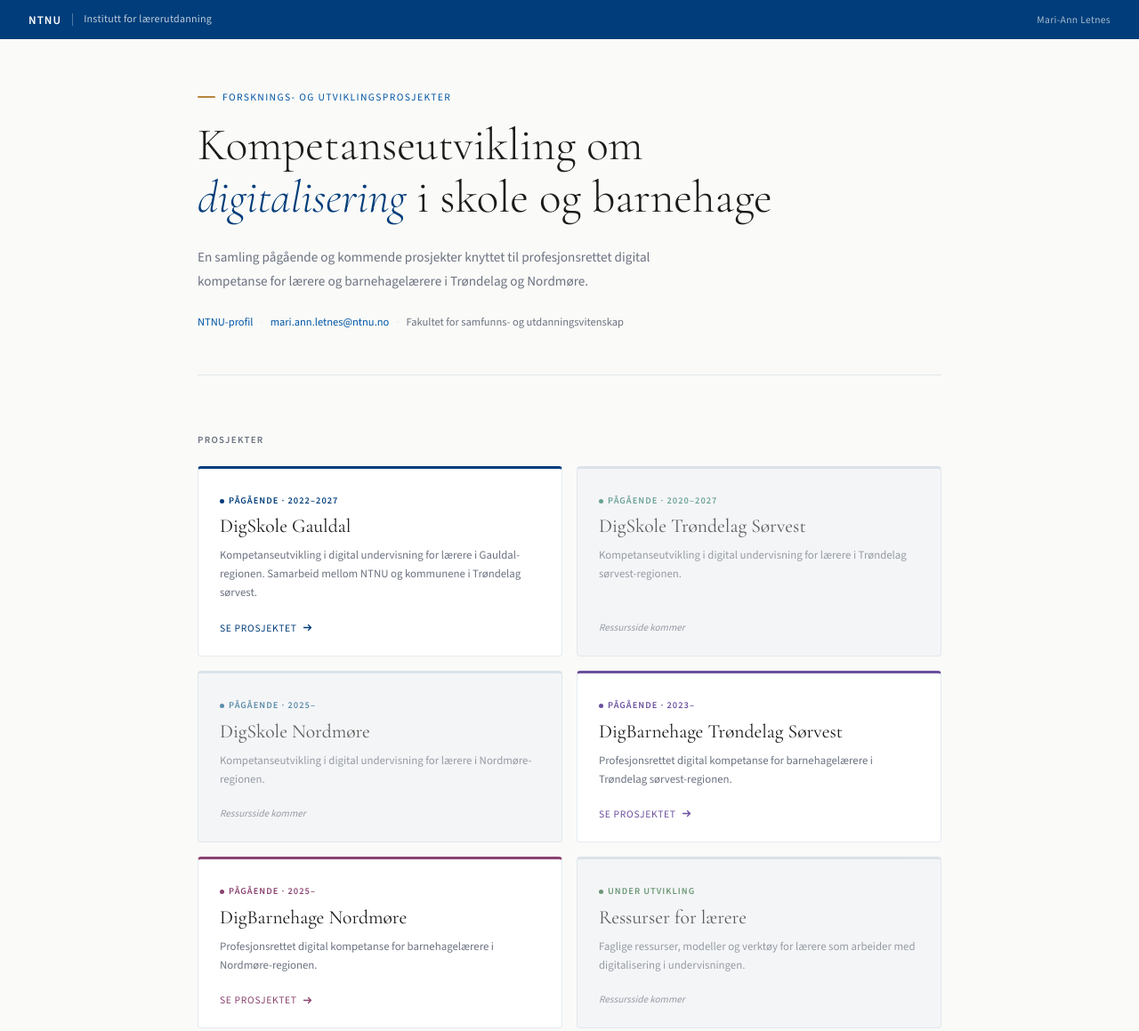
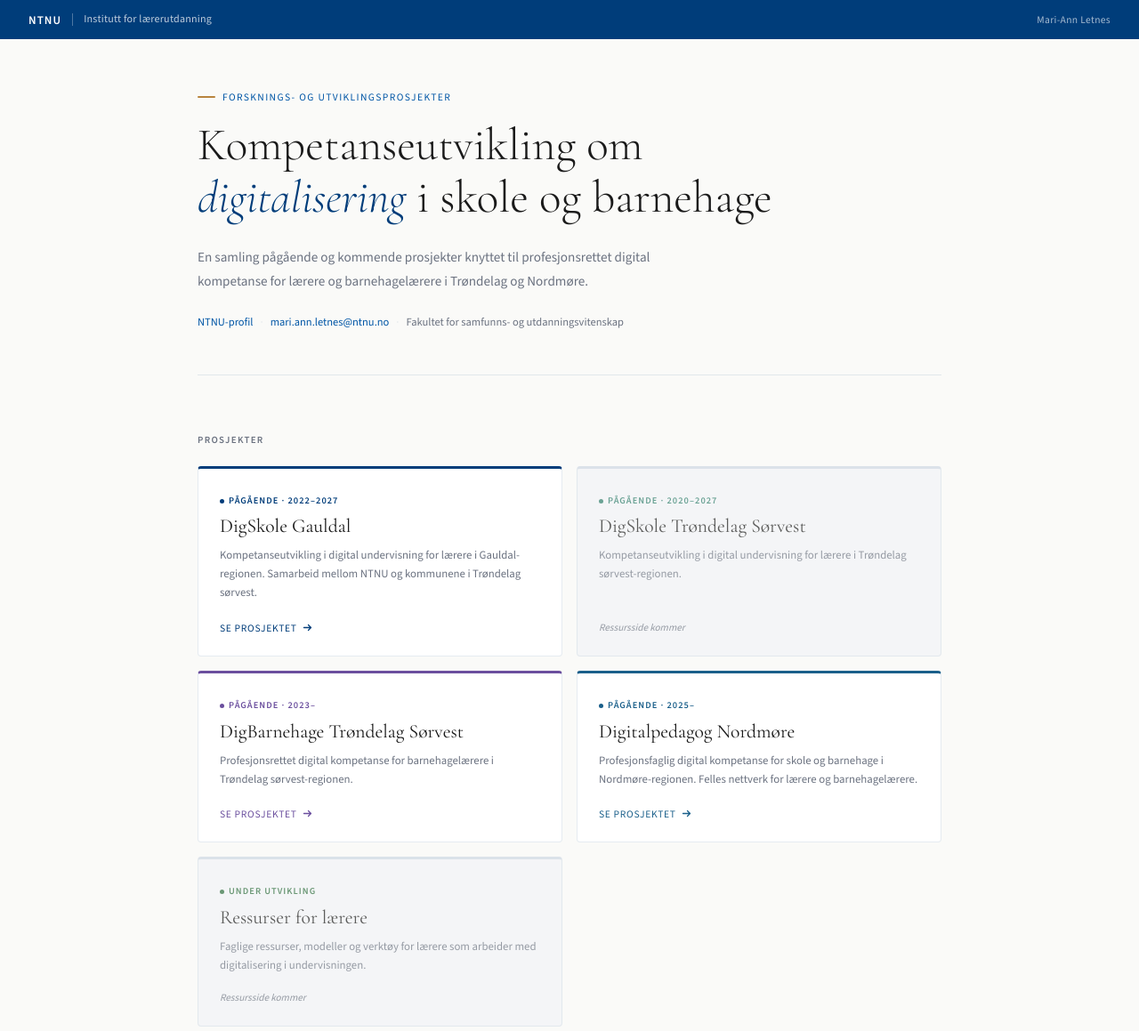
Before and after one commit to Mariannletnes/Kompetanseutviklingsprosjekter, a plain HTML site: page index.html in a window 1280 px wide. Shown: the top 1159 px of the page at 89% size. Drawn offline with nearby package versions, Linux system fonts and the light colour scheme.

Commit message:
Add files via upload

```diff
--- a/index.html
+++ b/index.html
@@ -366,13 +366,6 @@
       <span class="card-coming">Ressursside kommer</span>
     </div>
 
-    <div class="project-card coming c-nordmore">
-      <span class="card-status"><span class="dot"></span>Pågående · 2025–</span>
-      <h2 class="card-name">DigSkole Nordmøre</h2>
-      <p class="card-desc">Kompetanseutvikling i digital undervisning for lærere i Nordmøre-regionen.</p>
-      <span class="card-coming">Ressursside kommer</span>
-    </div>
-
     <a href="https://mariannletnes.github.io/skaunbarnehager/" class="project-card active c-barnehage">
       <span class="card-status"><span class="dot"></span>Pågående · 2023–</span>
       <h2 class="card-name">DigBarnehage Trøndelag Sørvest</h2>
@@ -384,10 +377,10 @@
       </span>
     </a>
 
-    <a href="https://mariannletnes.github.io/digitalpedagog-nettverkNordmore/" class="project-card active c-barnehage-nord">
+    <a href="https://mariannletnes.github.io/digitalpedagog-nettverkNordmore/" class="project-card active c-nordmore">
       <span class="card-status"><span class="dot"></span>Pågående · 2025–</span>
-      <h2 class="card-name">DigBarnehage Nordmøre</h2>
-      <p class="card-desc">Profesjonsrettet digital kompetanse for barnehagelærere i Nordmøre-regionen.</p>
+      <h2 class="card-name">Digitalpedagog Nordmøre</h2>
+      <p class="card-desc">Profesjonsfaglig digital kompetanse for skole og barnehage i Nordmøre-regionen. Felles nettverk for lærere og barnehagelærere.</p>
       <span class="card-link">Se prosjektet
         <svg width="13" height="13" viewBox="0 0 13 13" fill="none" aria-hidden="true">
           <path d="M2.5 6.5H10.5M7.5 3.5L10.5 6.5L7.5 9.5" stroke="currentColor" stroke-width="1.3" stroke-linecap="round" stroke-linejoin="round"/>
```
